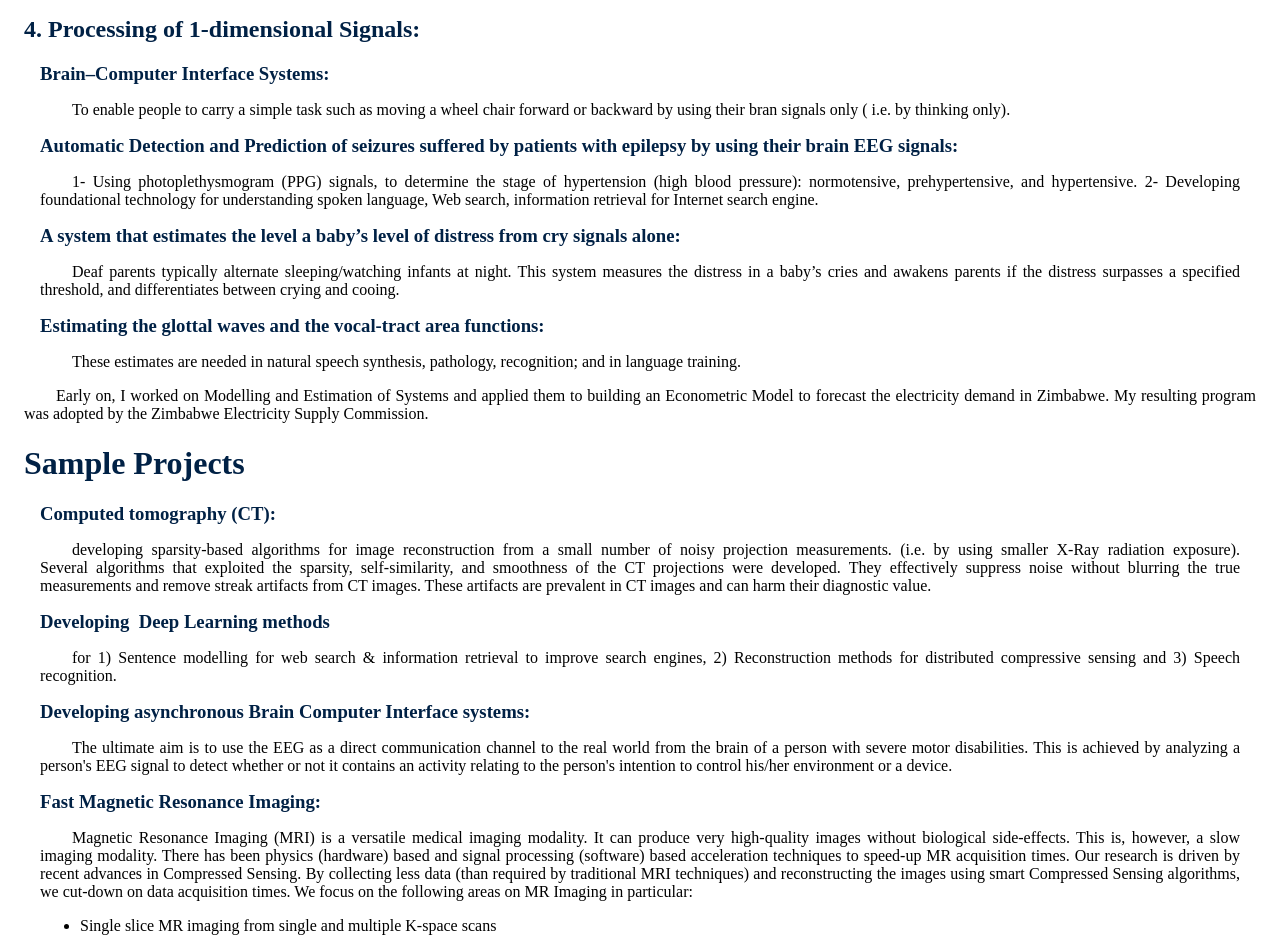
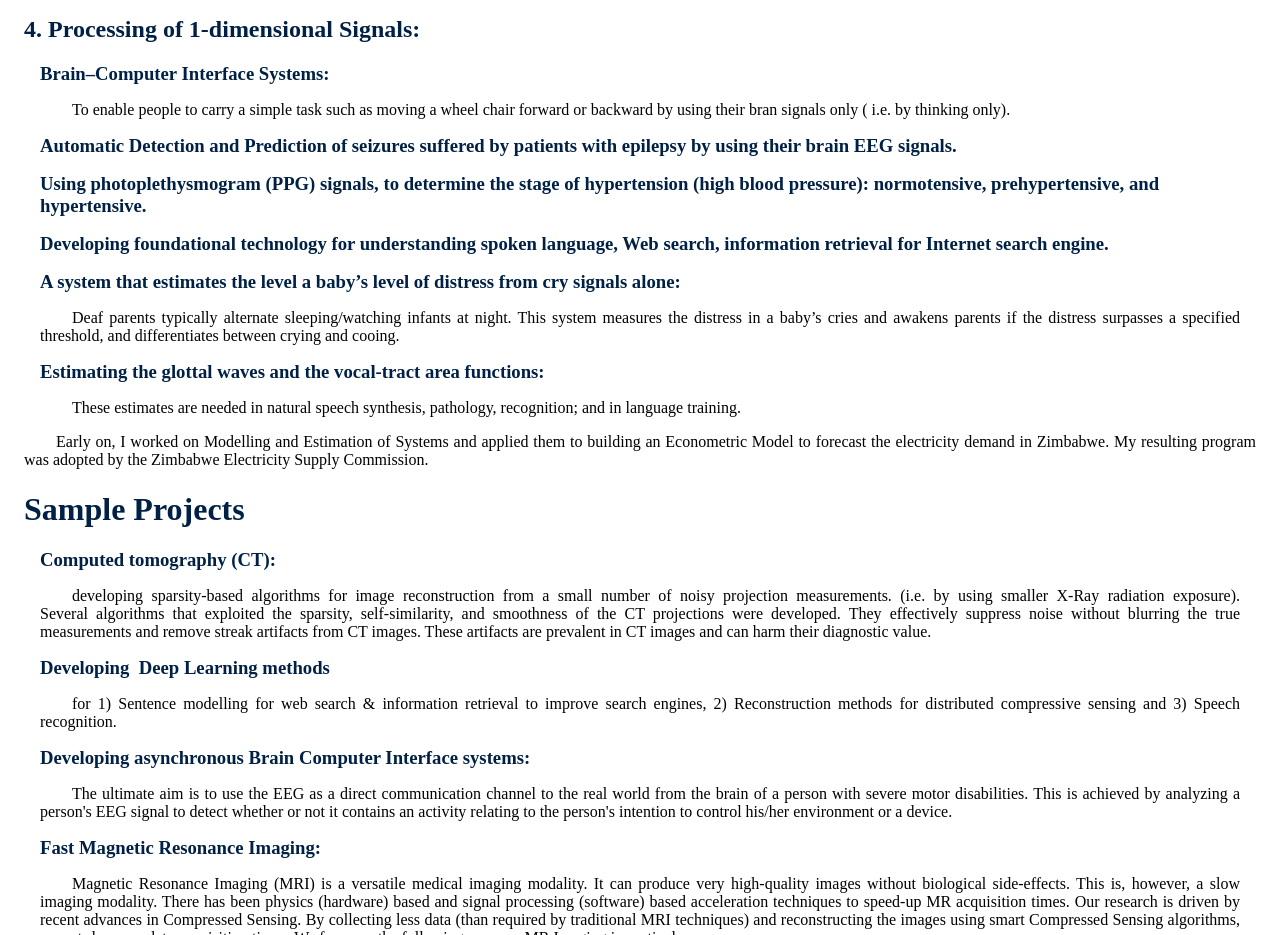
Before and after one commit to aleereza/academic-portfolio, a Gatsby site in the folder website/: page /research in a window 1280 px wide. Shown: the part 1220-2155 px from the top of the page. Built offline with nearby package versions, Linux system fonts and the light colour scheme; Gatsby itself is replaced by a stand-in of ours.

Commit message:
minor change in research page

```diff
--- a/website/src/pages/research.js
+++ b/website/src/pages/research.js
@@ -74,8 +74,16 @@ class ResearchPage extends React.Component {
           content="To enable people to carry a simple task such as moving a wheel chair forward or backward by using their bran signals only ( i.e. by thinking only)."
         />
         <Research
-          title="Automatic Detection and Prediction of seizures suffered by patients with epilepsy by using their brain EEG signals:"
-          content="1- Using photoplethysmogram (PPG) signals, to determine the stage of hypertension (high blood pressure): normotensive, prehypertensive, and hypertensive. 2- Developing foundational technology for understanding spoken language, Web search, information retrieval for Internet search engine."
+          title="Automatic Detection and Prediction of seizures suffered by patients with epilepsy by using their brain EEG signals."
+          content=""
+        />
+        <Research
+          title="Using photoplethysmogram (PPG) signals, to determine the stage of hypertension (high blood pressure): normotensive, prehypertensive, and hypertensive."
+          content=""
+        />
+        <Research
+          title="Developing foundational technology for understanding spoken language, Web search, information retrieval for Internet search engine."
+          content=""
         />
         <Research
           title="A system that estimates the level a baby’s level of distress from cry signals alone:"
```
